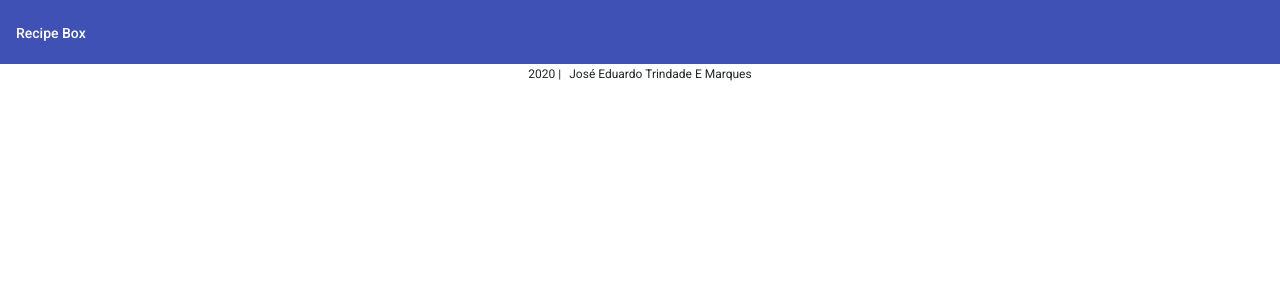
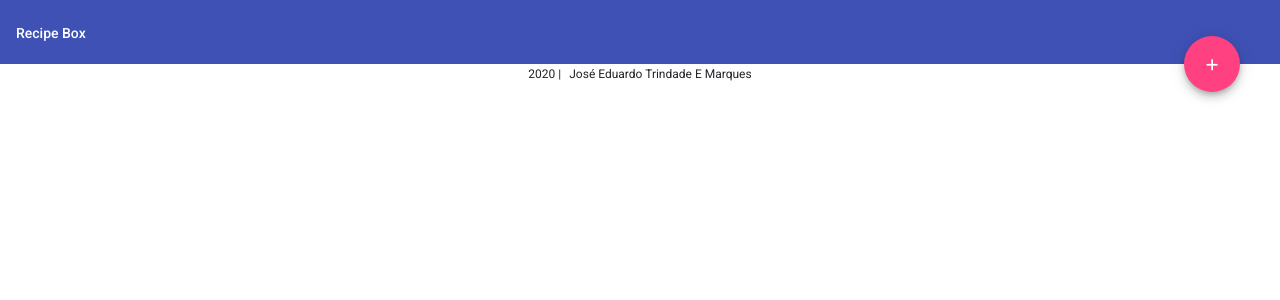
Before and after one commit to Eduk29/recipe-box-app, an Angular app: page / in a window 1280 px wide. Shown: the top 300 px of the page. Built offline with nearby package versions, Linux system fonts and the light colour scheme.

Commit message:
feat: add link to new page

```diff
--- a/src/app/core/components/navbar/navbar.component.html
+++ b/src/app/core/components/navbar/navbar.component.html
@@ -3,4 +3,7 @@
     aria-label="Example icon-button with menu icon">
     <span> Recipe Box </span>
   </button>
+  <button *ngIf="showNewRecipeButton" class="add-button mr-4" mat-fab color="accent" [routerLink]="['recipe','new']">
+    <em class="fas fa-plus"></em>
+  </button>
 </mat-toolbar>
--- a/src/app/core/components/navbar/navbar.component.scss
+++ b/src/app/core/components/navbar/navbar.component.scss
@@ -1,3 +1,4 @@
-.example-spacer {
-	flex: 1 1 auto;
+.mat-fab {
+	position: relative;
+	top: 50%;
 }
--- a/src/app/core/components/navbar/navbar.component.ts
+++ b/src/app/core/components/navbar/navbar.component.ts
@@ -1,4 +1,6 @@
+import { Router, ActivatedRoute, NavigationEnd } from '@angular/router';
 import { Component, OnInit, ChangeDetectionStrategy } from '@angular/core';
+import { filter, map } from 'rxjs/operators';
 
 @Component({
   selector: 'app-navbar',
@@ -7,9 +9,18 @@ import { Component, OnInit, ChangeDetectionStrategy } from '@angular/core';
 })
 export class NavbarComponent implements OnInit {
 
-  constructor() { }
+  public showNewRecipeButton: boolean;
+
+  constructor(private router: Router) { }
 
   ngOnInit(): void {
+    this.router.events
+      .pipe(
+        filter(value => value instanceof NavigationEnd)
+      )
+      .subscribe((value: NavigationEnd) => {
+        this.showNewRecipeButton = !value.url.includes('new');
+      });
   }
 
 }
```
